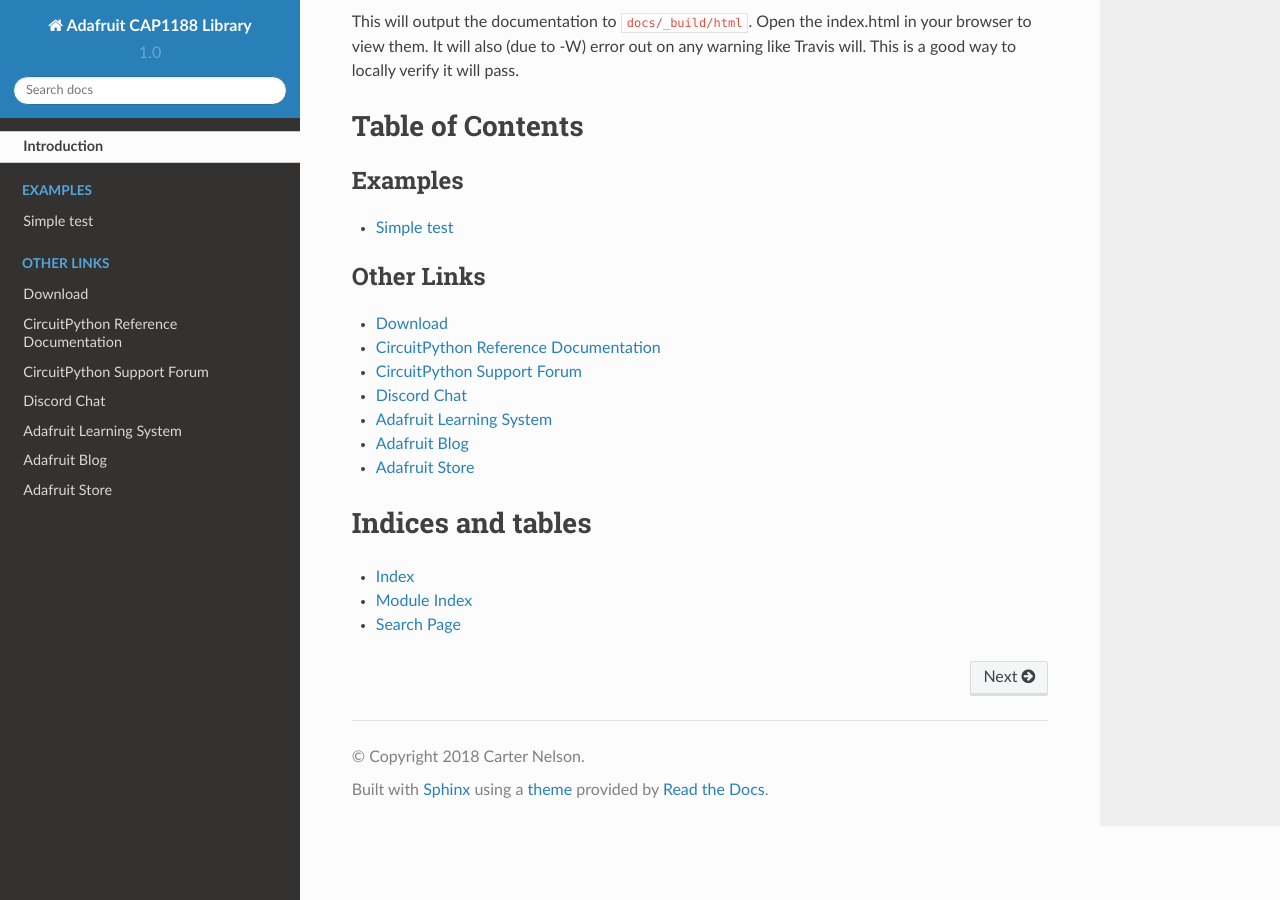
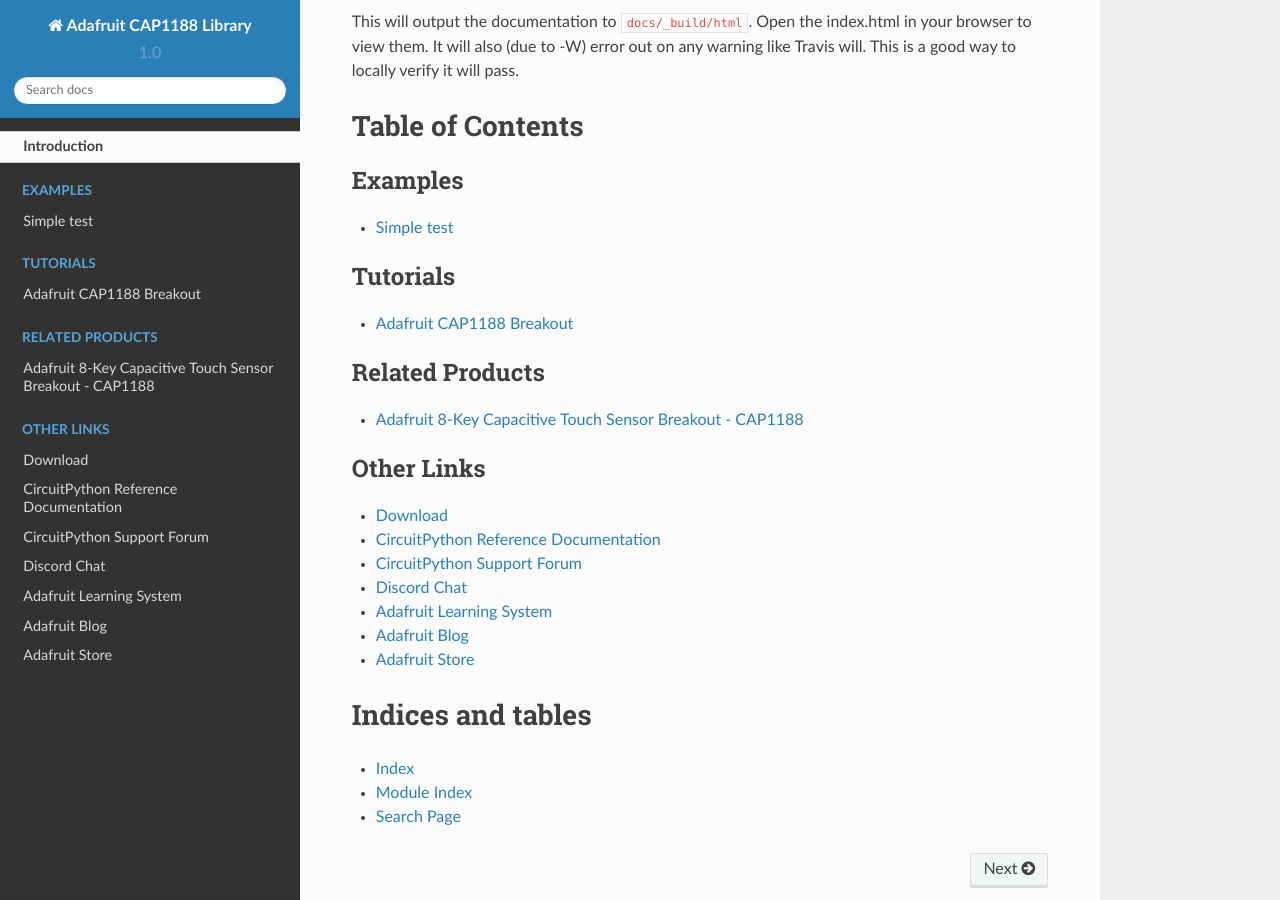
Before and after one commit to adafruit/Adafruit_CircuitPython_CAP1188, a Sphinx documentation site: the page built from docs/index.rst, in a window 1280 px wide and 900 px high, scrolled down 1592 px. Built offline with Sphinx 7.4.7 and the Read the Docs theme 2.0.0, drawn with Linux system fonts in a browser that asks for light colours; some of the changed lines change nothing that is shown.

Commit message:
sommersoft code review

```diff
--- a/docs/conf.py
+++ b/docs/conf.py
@@ -20,7 +20,7 @@
 # Uncomment the below if you use native CircuitPython modules such as
 # digitalio, micropython and busio. List the modules you use. Without it, the
 # autodoc module docs will fail to generate with a warning.
-# autodoc_mock_imports = ["digitalio", "busio"]
+autodoc_mock_imports = ["digitalio", "busio", "micropython"]
 
 
 intersphinx_mapping = {'python': ('https://docs.python.org/3.4', None),'BusDevice': ('https://circuitpython.readthedocs.io/projects/busdevice/en/latest/', None),'Register': ('https://circuitpython.readthedocs.io/projects/register/en/latest/', None),'CircuitPython': ('https://circuitpython.readthedocs.io/en/latest/', None)}
--- a/docs/examples.rst
+++ b/docs/examples.rst
@@ -3,6 +3,10 @@
 
 Ensure your device works with this simple test.
 
-.. literalinclude:: ../examples/cap1188_simpletest.py
-    :caption: examples/cap1188_simpletest.py
+.. literalinclude:: ../examples/cap1188_i2c.py
+    :caption: examples/cap1188_i2c.py
     :linenos:
+
+.. literalinclude:: ../examples/cap1188_spi.py
+    :caption: examples/cap1188_spi.py
+    :linenos:
--- a/docs/index.rst
+++ b/docs/index.rst
@@ -23,14 +23,12 @@
 .. toctree::
     :caption: Tutorials
 
-.. todo:: Add any Learn guide links here. If there are none, then simply delete this todo and leave
-    the toctree above for use later.
+    Adafruit CAP1188 Breakout <https://learn.adafruit.com/adafruit-cap1188-breakout>
 
 .. toctree::
     :caption: Related Products
 
-.. todo:: Add any product links here. If there are none, then simply delete this todo and leave
-    the toctree above for use later.
+    Adafruit 8-Key Capacitive Touch Sensor Breakout - CAP1188 <https://www.adafruit.com/product/1602>
 
 .. toctree::
     :caption: Other Links
```
